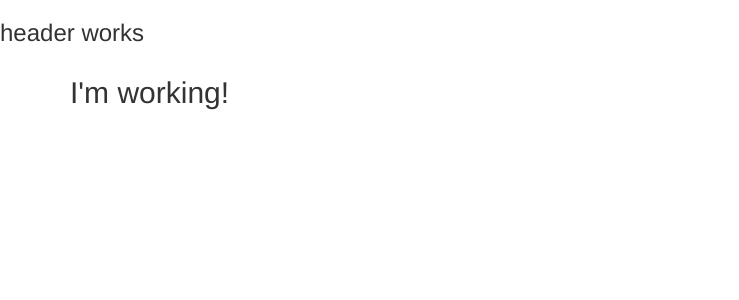
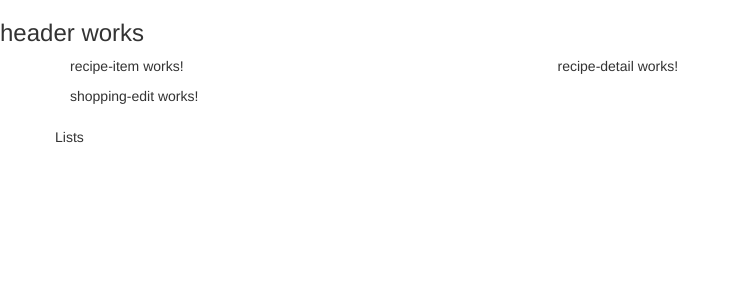
Before and after one commit to jonataslaet/academind-angular, an Angular app in the folder shopping-recipe-management/: page / in a window 1280 px wide. Shown: the top 300 px of the page, without its empty margins (0-739 px from the left). Built offline with nearby package versions, Linux system fonts and the light colour scheme.

Commit message:
Using the Components

```diff
--- a/shopping-recipe-management/src/app/app.component.html
+++ b/shopping-recipe-management/src/app/app.component.html
@@ -2,7 +2,8 @@
 <div class="container">
   <div class="row">
     <div class="col-md-12">
-      <h2>I'm working!</h2>
+      <app-recipes></app-recipes>
+      <app-shopping-list></app-shopping-list>
     </div>
   </div>
 </div>
--- a/shopping-recipe-management/src/app/recipes/recipe-list/recipe-list.component.html
+++ b/shopping-recipe-management/src/app/recipes/recipe-list/recipe-list.component.html
@@ -1 +1 @@
-<p>recipe-list works!</p>
+<app-recipe-item></app-recipe-item>
--- a/shopping-recipe-management/src/app/recipes/recipes.component.html
+++ b/shopping-recipe-management/src/app/recipes/recipes.component.html
@@ -1 +1,8 @@
-<p>recipes works!</p>
+<div class="row">
+  <div class="col-md-5">
+    <app-recipe-list></app-recipe-list>
+  </div>
+  <div class="col-md-7">
+    <app-recipe-detail></app-recipe-detail>
+  </div>
+</div>
--- a/shopping-recipe-management/src/app/shopping-list/shopping-list.component.html
+++ b/shopping-recipe-management/src/app/shopping-list/shopping-list.component.html
@@ -1 +1,8 @@
-<p>shopping-list works!</p>
+<div class="row">
+  <div class="col-md-10">
+    <app-shopping-edit></app-shopping-edit>
+  </div>
+  <hr>
+  Lists
+
+</div>
```
